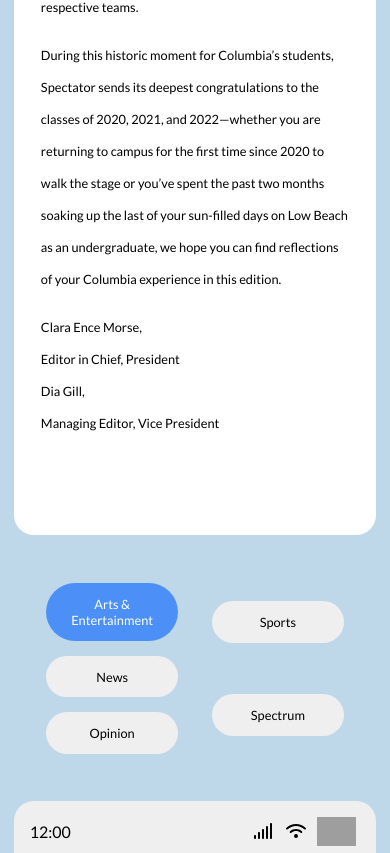
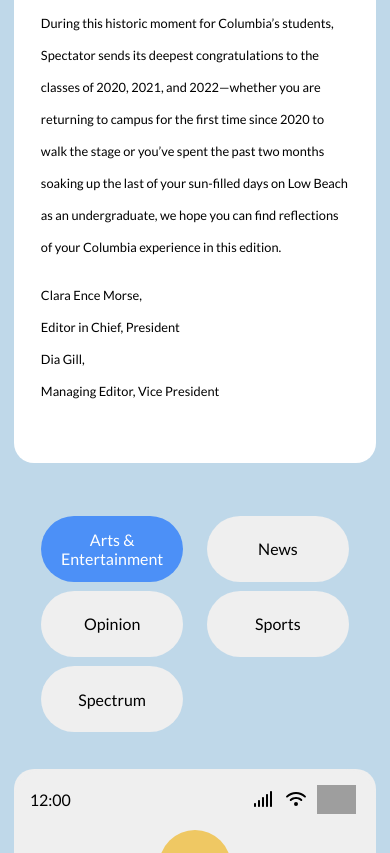
Before and after one commit to spectatorpublishing/commencement2022, a React (Create React App) app: page / in a window 390 px wide. Shown: the part 1147-2000 px from the top of the page. Built offline with nearby package versions, Linux system fonts and the light colour scheme; grey boxes are pictures that could not be loaded.

Commit message:
fixed mobile buttons

```diff
--- a/src/components/Credits.js
+++ b/src/components/Credits.js
@@ -57,7 +57,6 @@
     }
 
     @media only screen and (max-width: 750px) {
-        text-align: center;
         padding-bottom: 2rem;
     }
 `;
--- a/src/components/EditorLetter.js
+++ b/src/components/EditorLetter.js
@@ -26,6 +26,8 @@
 
   @media (max-width: ${theme.sizes.mobile}) {
       border-radius: 20px;
+      margin: 2rem auto 0rem auto;
+      padding: 2.5rem 0;
   }
 `;
 
@@ -197,7 +199,6 @@
 
     @media (max-width: ${theme.sizes.mobile}) {
         margin: 0;
-        padding-bottom: 1rem;
     }
 `;
 
--- a/src/components/TextConvoMobile/TopNav.js
+++ b/src/components/TextConvoMobile/TopNav.js
@@ -1,7 +1,7 @@
 import { faMagnifyingGlass, faPenToSquare } from "@fortawesome/free-solid-svg-icons";
 import { FontAwesomeIcon } from "@fortawesome/react-fontawesome";
 import React, {useEffect} from "react";
-import styled from "styled-components";
+import styled from "styled-components/macro";
 import theme from "../../theme";
 
 const Wrapper = styled.div`
@@ -24,22 +24,26 @@
     font-size: 2.5rem;
     width: 450px;
     text-align: center;
+    height: 3.5rem;
+
+    display: flex;
 
     @media (max-width: ${theme.sizes.tablet}) {
         font-size: 1.5rem;
         width: 200px;
-        padding: 1rem 1.5rem;
+        padding: 0.8rem 1.5rem;
     }
 
     @media (max-width: ${theme.sizes.mobile}) {
         font-size: 1rem;
-        max-width: 150px;
+        max-width: 180px;
         padding: 0.8rem 1.2rem;
+        height: 2.5rem;
     }
 
     @media (max-width: 500px) {
-        font-size: 0.8rem;
-        max-width: 100px;
+        font-size: 1rem;
+        max-width: 110px;
         padding: 0.8rem 1rem;
     }
 
@@ -47,19 +51,28 @@
     position: relative;
 
     width: fit-content;
-    margin-bottom: 15px;
     padding: 1rem 2.5rem;
     word-wrap: break-word;
     border-radius: 50px;
-    margin-left: auto;
     color: ${props => props.textColor};
     background: ${props => props.color};
+
+    margin: 0.3rem 0rem;
+`
+
+const BubbleText = styled.div`
+    margin: auto;
+    height: fit-content;
 `
 
 const Column = styled.div`
     display: flex;
     flex-direction: column;
     width: 100%;
+
+
+    display: grid;
+    grid-template-columns: repeat(2, 1fr);
 `
 
 const MenuItem = ({section, isSelected, setSection}) => {
@@ -69,7 +82,7 @@
 
     return (
         <BubbleWrapper onClick={() => setSection(section.section)} color={color} textColor={textColor}>
-            <Bubble color={color} textColor={textColor}>{section.section}</Bubble>
+            <Bubble color={color} textColor={textColor}><BubbleText>{section.section}</BubbleText></Bubble>
         </BubbleWrapper>
     )
 }
@@ -82,7 +95,7 @@
 
     return (
         <Wrapper>
-            <Column>
+            {/* <Column>
              {sections && Object.values(sections).slice(0,3).map((section) => {
                 return (
                     <MenuItem section={section} isSelected={(section.section === selectedSection.section) ? true : false} setSection={selectSection}/>
@@ -95,6 +108,13 @@
                     <MenuItem section={section} isSelected={(section.section === selectedSection.section) ? true : false} setSection={selectSection}/>
                 )
             })}
+            </Column> */}
+            <Column>
+             {sections && Object.values(sections).map((section) => {
+                return (
+                    <MenuItem section={section} isSelected={(section.section === selectedSection.section) ? true : false} setSection={selectSection}/>
+                )
+            })}
             </Column>
         </Wrapper>
     )
```
